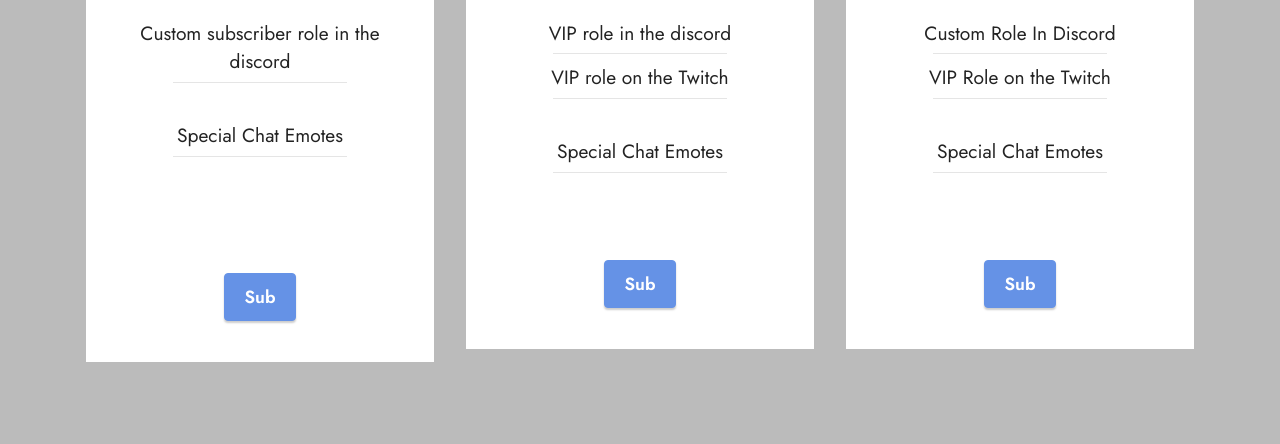
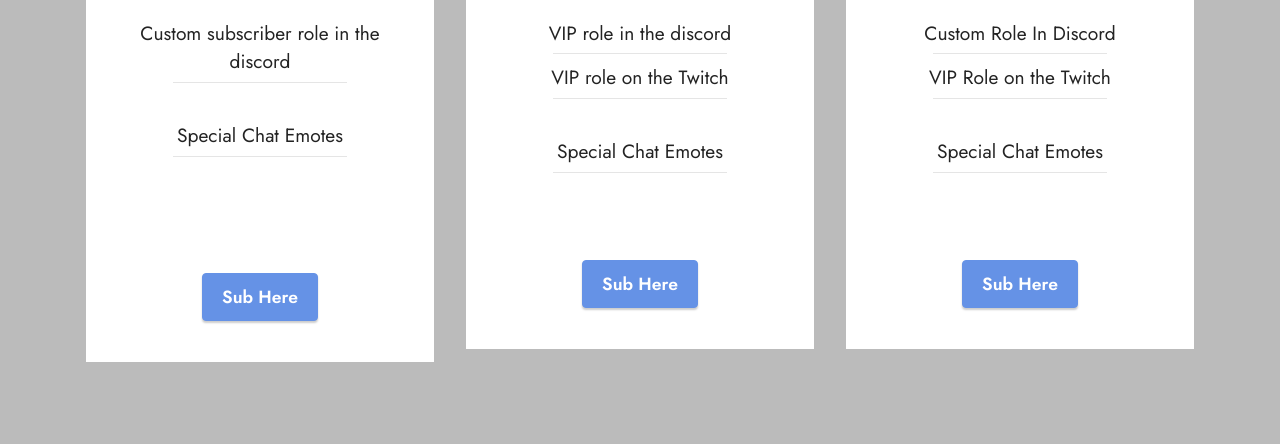
Before and after one commit to AmuzingWinnerz/main, a plain HTML site: page donate.html in a window 1280 px wide. Shown: the part 356-800 px from the top of the page. Drawn offline with Linux system fonts and the light colour scheme; files whose address does not match are found by name.

Commit message:
Update donate.html

```diff
--- a/donate.html
+++ b/donate.html
@@ -81,7 +81,7 @@
                                 <li class="list-group-item">Custom subscriber role in the discord</li><br><li class="list-group-item">Special Chat Emotes</li><br><li class="list-group-item"><br></li>
                             </ul>
                         </div>
-                        <div class="mbr-section-btn text-center"><a href="subs" class="btn btn-primary display-4">Sub</a></div>
+                        <div class="mbr-section-btn text-center"><a href="subs" class="btn btn-primary display-4">Sub Here</a></div>
                     </div>
                 </div>
             </div>
@@ -101,7 +101,7 @@
                                 <li class="list-group-item">VIP role in the discord</li><li class="list-group-item">VIP role on the Twitch</li><br><li class="list-group-item">Special Chat Emotes</li><li class="list-group-item"><br></li>
                             </ul>
                         </div>
-                        <div class="mbr-section-btn text-center"><a href="subs" class="btn btn-primary display-4">Sub</a></div>
+                        <div class="mbr-section-btn text-center"><a href="subs" class="btn btn-primary display-4">Sub Here</a></div>
                     </div>
                 </div>
             </div>
@@ -121,7 +121,7 @@
                                 <li class="list-group-item">Custom Role In Discord</li><li class="list-group-item">VIP Role on the Twitch</li><br><li class="list-group-item">Special Chat Emotes</li><li class="list-group-item"><br></li>
                             </ul>
                         </div>
-                        <div class="mbr-section-btn text-center"><a href="subs" class="btn btn-primary display-4">Sub</a></div>
+                        <div class="mbr-section-btn text-center"><a href="subs" class="btn btn-primary display-4">Sub Here</a></div>
                     </div>
                 </div>
             </div>
```
